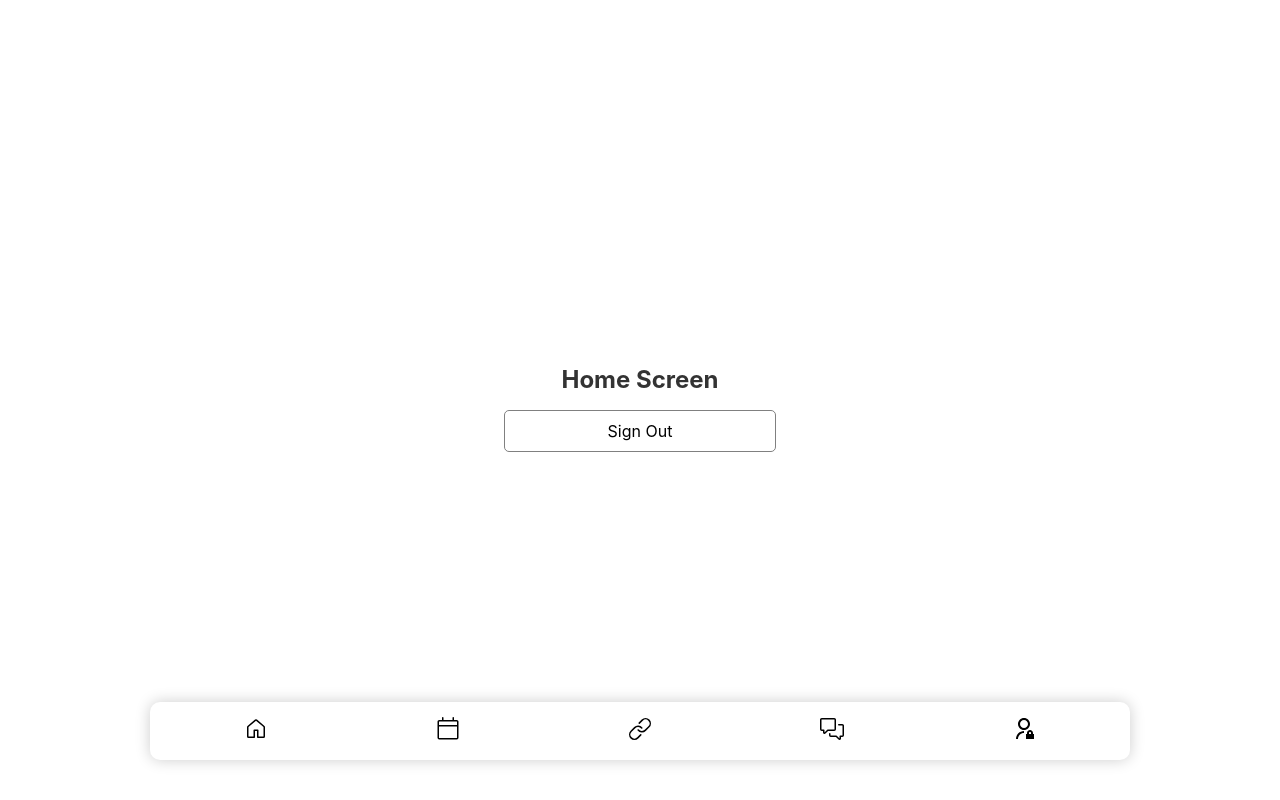
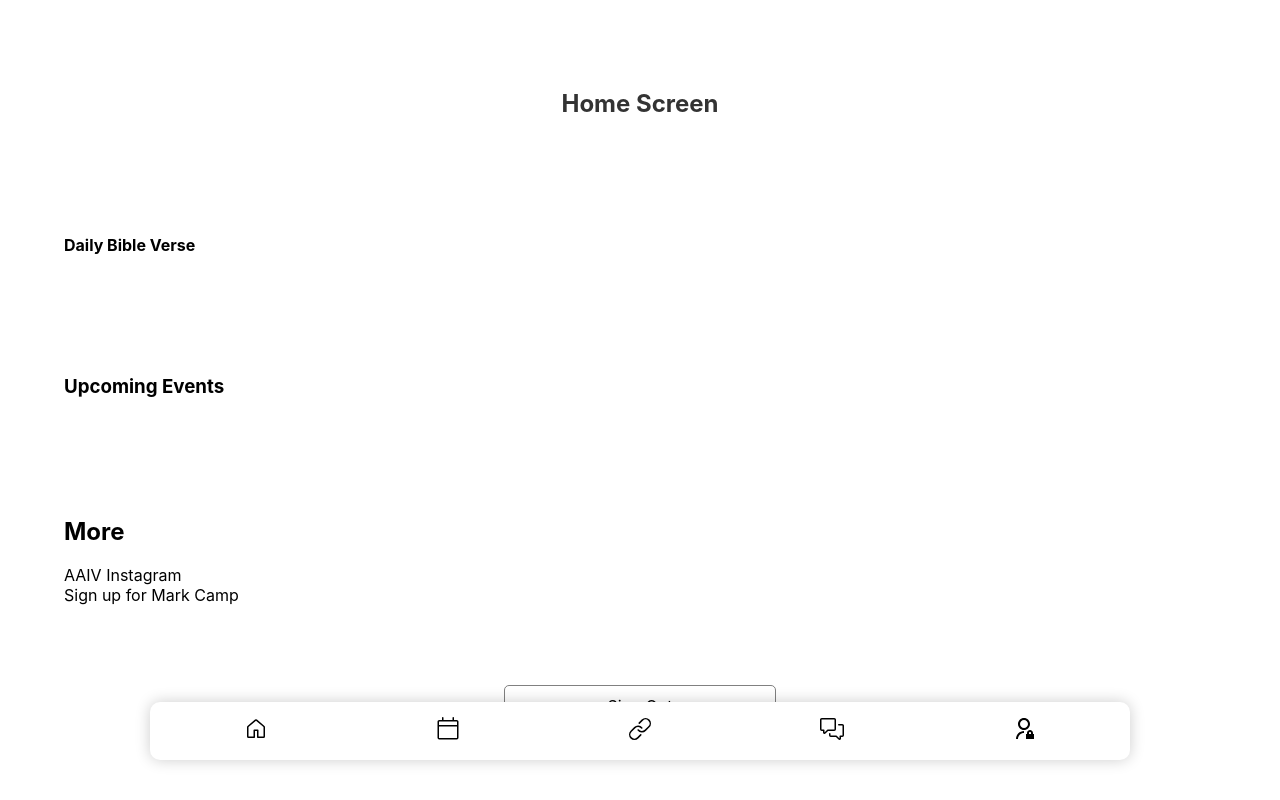
Before and after one commit to Kingdom-Coders/aaiv-app, a React (Create React App) app in the folder frontend/: page /home in a window 1280 px wide. Built offline with nearby package versions, Linux system fonts and the light colour scheme; sample sign-in values are in the browser's storage.

Commit message:
formatting home screen

```diff
--- a/frontend/src/screens/Home/Home.css
+++ b/frontend/src/screens/Home/Home.css
@@ -3,8 +3,9 @@
     justify-content: center;
     align-items: center;
     height: 100vh;
-    background-color: white;
+    /* background-color: blue; */
     flex-direction: column;
+    gap: 10%;
   }
 
   .signoutButton {
@@ -15,6 +16,7 @@
     font-size: 16px;
     text-align: center;
     color: black;
+    /* background-color: red; */
   }
 
   .signoutButton:hover {
@@ -26,3 +28,35 @@
     font-size: 24px;
     color: #333;
   }
+
+  .dailybibleverse-tab {
+    width: 90%;
+    /* background-color: orange; */
+  }
+
+  .upcomingevents-tab {
+    width: 90%;
+    /* background-color: purple; */
+  }
+
+  h3 {
+    text-align: left;
+  }
+
+  .more-tab {
+    width: 90%;
+    text-align: left;
+    /* background-color: green; */
+  }
+
+  h2 {
+    text-align: left;
+  }
+
+  .insta {
+    text-align: left;
+  }
+
+  .markcamp {
+    text-align: left;
+  }
--- a/frontend/src/screens/Home/Home.js
+++ b/frontend/src/screens/Home/Home.js
@@ -15,9 +15,27 @@ const Home = () => {
   return (
     <div className="home-screen">
       <h1>Home Screen</h1>
+      <div className="dailybibleverse-tab">
+        <h4>Daily Bible Verse</h4>
+      </div>
+      <div className="upcomingevents-tab">
+        <h3>Upcoming Events</h3>
+      </div>
+      <div className="more-tab">
+        <h2>More</h2>
+        <div className="links">
+          <div className="insta">
+            AAIV Instagram
+          </div>
+          <div className="markcamp">
+            Sign up for Mark Camp
+          </div>
+        </div>
+      </div>
       <div className="signoutButton" onClick={() => { logoutHandler(); navigate('/'); }}>
         Sign Out
       </div>
+
     </div>
   );
 };
```
